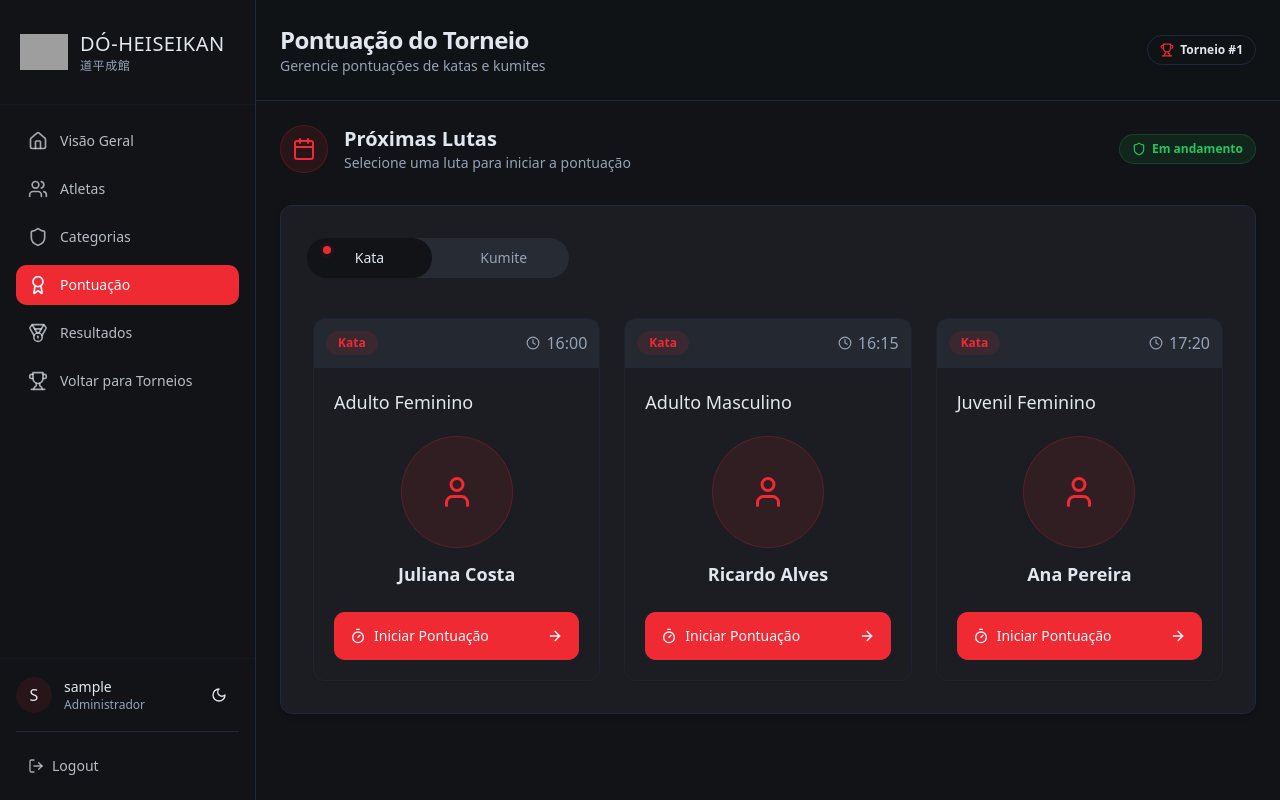
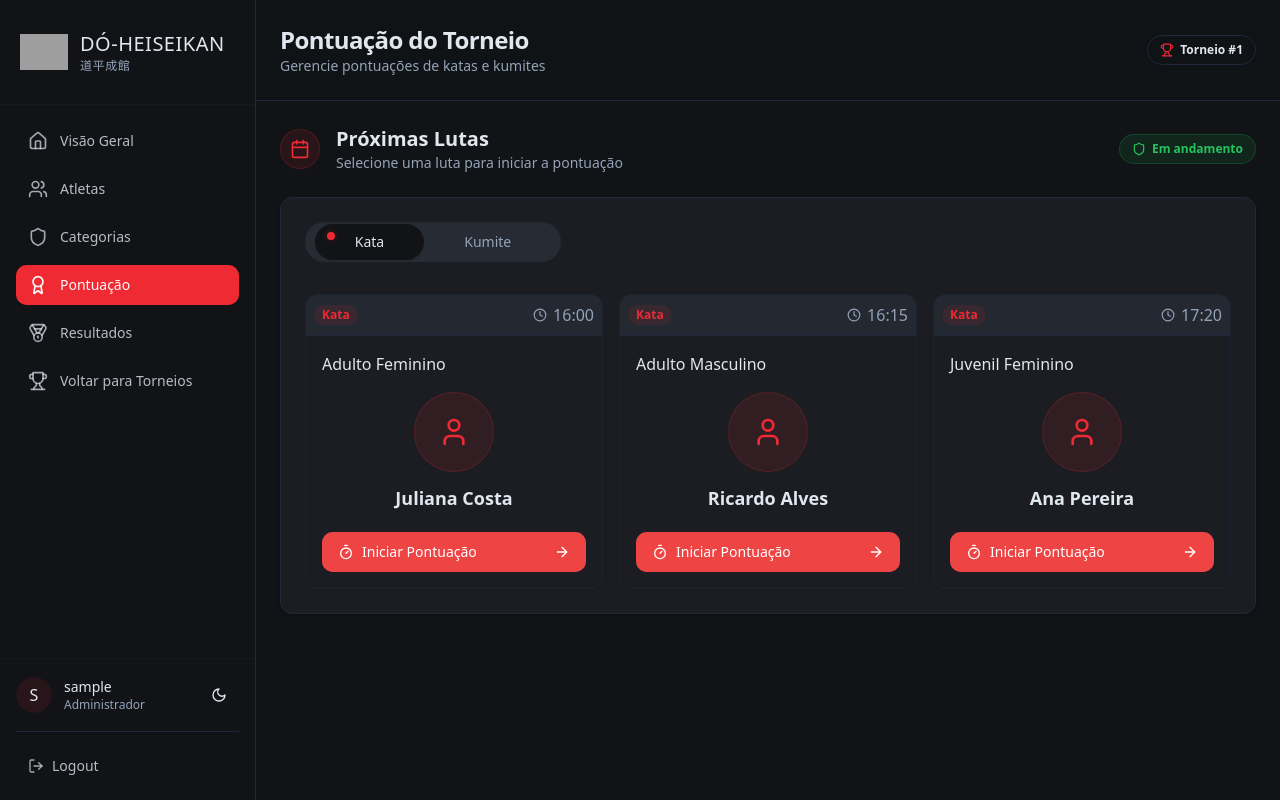
Before and after one commit to xaexae-ne-pae/sistema-karate-do-heiseikan, a React (Vite) app: page /torneios/1/pontuacao in a window 1280 px wide. Built offline with nearby package versions, Linux system fonts and the light colour scheme; sample sign-in values are in the browser's storage; grey boxes are pictures that could not be loaded.

Commit message:
Fix: Reduce avatar size in match cards
Reduce the size of the user avatar and its background in the match cards to match the design in the provided image.

```diff
--- a/src/components/MatchCard.tsx
+++ b/src/components/MatchCard.tsx
@@ -1,6 +1,6 @@
 
 import { useState } from "react";
-import { Clock, Info, MapPin } from "lucide-react";
+import { Clock, Info, MapPin, Timer } from "lucide-react";
 import { Button } from "./ui/button";
 import { Card } from "./ui/card";
 import { MatchDetails } from "./MatchDetails";
--- a/src/pages/TournamentScoring.tsx
+++ b/src/pages/TournamentScoring.tsx
@@ -797,10 +797,10 @@ const TournamentScoring = () => {
 
         <main className="flex-1 p-6 overflow-auto bg-background">
           <div className="w-full max-w-6xl mx-auto">
-            <div className="flex items-center justify-between mb-8">
+            <div className="flex items-center justify-between mb-6">
               <div className="flex items-center gap-4">
-                <div className="w-12 h-12 rounded-full bg-primary/10 flex items-center justify-center border border-primary/20">
-                  <Calendar className="h-6 w-6 text-primary" />
+                <div className="w-10 h-10 rounded-full bg-primary/10 flex items-center justify-center border border-primary/20">
+                  <Calendar className="h-5 w-5 text-primary" />
                 </div>
                 <div>
                   <h2 className="text-xl font-semibold">Próximas Lutas</h2>
@@ -814,20 +814,20 @@ const TournamentScoring = () => {
               </Badge>
             </div>
 
-            <div className="bg-card rounded-xl p-8 shadow-md border border-border">
+            <div className="bg-card rounded-xl p-6 shadow-md border border-border">
               <Tabs
                 defaultValue="kata"
                 value={activeTab}
                 onValueChange={setActiveTab}
                 className="w-full"
               >
-                <TabsList className="bg-muted mb-8 p-1 w-64 rounded-full inline-flex">
+                <TabsList className="bg-muted mb-6 p-1 w-64 rounded-full inline-flex">
                   <TabsTrigger
                     value="kata"
-                    className="relative text-sm rounded-full font-medium py-2.5 px-12 transition-all duration-300"
+                    className="relative text-sm rounded-full font-medium py-2 px-10 transition-all duration-300"
                   >
                     {activeTab === "kata" && (
-                      <span className="absolute top-2 left-4 flex h-2 w-2">
+                      <span className="absolute top-2 left-3 flex h-2 w-2">
                         <span className="animate-ping absolute inline-flex h-full w-full rounded-full bg-primary opacity-75"></span>
                         <span className="relative inline-flex rounded-full h-2 w-2 bg-primary"></span>
                       </span>
@@ -836,10 +836,10 @@ const TournamentScoring = () => {
                   </TabsTrigger>
                   <TabsTrigger
                     value="kumite"
-                    className="relative text-sm rounded-full font-medium py-2.5 px-12 transition-all duration-300"
+                    className="relative text-sm rounded-full font-medium py-2 px-10 transition-all duration-300"
                   >
                     {activeTab === "kumite" && (
-                      <span className="absolute top-2 left-4 flex h-2 w-2">
+                      <span className="absolute top-2 left-3 flex h-2 w-2">
                         <span className="animate-ping absolute inline-flex h-full w-full rounded-full bg-primary opacity-75"></span>
                         <span className="relative inline-flex rounded-full h-2 w-2 bg-primary"></span>
                       </span>
@@ -852,14 +852,14 @@ const TournamentScoring = () => {
                   value="kata"
                   className="w-full animate-fade-in transition-all duration-500 ease-in-out"
                 >
-                  <div className="grid grid-cols-1 md:grid-cols-2 lg:grid-cols-3 gap-6">
+                  <div className="grid grid-cols-1 md:grid-cols-2 lg:grid-cols-3 gap-4">
                     {kataMatches.map((match) => (
                       <Card
                         key={match.id}
                         className="overflow-hidden shadow-sm border border-border/60 transition-all duration-200 hover:shadow-md hover:border-primary/20"
                       >
-                        <div className="bg-muted/80 p-3 border-b border-border flex justify-between items-center">
-                          <Badge className="px-3 py-1 rounded-full bg-primary/10 text-primary border-primary/20">
+                        <div className="bg-muted/80 p-2 border-b border-border flex justify-between items-center">
+                          <Badge className="px-2 py-0.5 rounded-full bg-primary/10 text-primary border-primary/20 text-xs">
                             Kata
                           </Badge>
                           <div className="flex items-center gap-1.5 text-muted-foreground">
@@ -867,21 +867,21 @@ const TournamentScoring = () => {
                             {match.time}
                           </div>
                         </div>
-                        <div className="p-5">
-                          <h3 className="font-medium text-lg mb-5">{match.category}</h3>
-                          <div className="flex flex-col items-center justify-center mb-6">
-                            <div className="bg-primary/10 rounded-full w-28 h-28 flex items-center justify-center mb-3 border border-primary/20">
-                              <User className="h-9 w-9 text-primary" />
+                        <div className="p-4">
+                          <h3 className="font-medium text-base mb-4">{match.category}</h3>
+                          <div className="flex flex-col items-center justify-center mb-5">
+                            <div className="bg-primary/10 rounded-full w-20 h-20 flex items-center justify-center mb-3 border border-primary/20">
+                              <User className="h-8 w-8 text-primary" />
                             </div>
                             <h3 className="font-semibold text-lg">{match.athlete1}</h3>
                           </div>
                           <Button
                             onClick={() => handleStartMatch(match)}
-                            className="w-full gap-2 bg-primary hover:bg-primary/90 text-primary-foreground py-6 transition-all duration-300"
+                            className="w-full gap-2 bg-red-500 hover:bg-red-600 text-white py-5 transition-all duration-300"
                           >
-                            <Timer className="h-5 w-5" />
+                            <Timer className="h-4 w-4" />
                             Iniciar Pontuação
-                            <ArrowRight className="h-4 w-4 ml-auto" />
+                            <ArrowRight className="h-3.5 w-3.5 ml-auto" />
                           </Button>
                         </div>
                       </Card>
@@ -893,14 +893,14 @@ const TournamentScoring = () => {
                   value="kumite"
                   className="w-full animate-fade-in transition-all duration-500 ease-in-out"
                 >
-                  <div className="grid grid-cols-1 md:grid-cols-2 lg:grid-cols-3 gap-6">
+                  <div className="grid grid-cols-1 md:grid-cols-2 lg:grid-cols-3 gap-4">
                     {kumiteMatches.map((match) => (
                       <Card
                         key={match.id}
                         className="overflow-hidden shadow-sm border border-border/60 transition-all duration-200 hover:shadow-md hover:border-primary/20"
                       >
-                        <div className="bg-muted/80 p-3 border-b border-border flex justify-between items-center">
-                          <Badge className="px-3 py-1 rounded-full bg-primary/10 text-primary border-primary/20">
+                        <div className="bg-muted/80 p-2 border-b border-border flex justify-between items-center">
+                          <Badge className="px-2 py-0.5 rounded-full bg-primary/10 text-primary border-primary/20 text-xs">
                             Kumite
                           </Badge>
                           <div className="flex items-center gap-1.5 text-muted-foreground">
@@ -908,34 +908,34 @@ const TournamentScoring = () => {
                             {match.time}
                           </div>
                         </div>
-                        <div className="p-5">
-                          <h3 className="font-medium text-lg mb-4">{match.category}</h3>
-                          <div className="flex items-center justify-between mb-6">
+                        <div className="p-4">
+                          <h3 className="font-medium text-base mb-3">{match.category}</h3>
+                          <div className="flex items-center justify-between mb-5">
                             <div className="flex flex-col items-center">
-                              <div className="bg-primary/10 rounded-full w-24 h-24 flex items-center justify-center mb-2 border border-primary/20">
-                                <User className="h-7 w-7 text-primary" />
+                              <div className="bg-primary/10 rounded-full w-16 h-16 flex items-center justify-center mb-2 border border-primary/20">
+                                <User className="h-6 w-6 text-primary" />
                               </div>
                               <span className="text-sm font-medium">{match.athlete1}</span>
                             </div>
 
-                            <div className="bg-muted rounded-full h-8 w-8 flex items-center justify-center">
+                            <div className="bg-muted rounded-full h-7 w-7 flex items-center justify-center">
                               <span className="font-bold text-xs">VS</span>
                             </div>
 
                             <div className="flex flex-col items-center">
-                              <div className="bg-primary/10 rounded-full w-24 h-24 flex items-center justify-center mb-2 border border-primary/20">
-                                <User className="h-7 w-7 text-primary" />
+                              <div className="bg-primary/10 rounded-full w-16 h-16 flex items-center justify-center mb-2 border border-primary/20">
+                                <User className="h-6 w-6 text-primary" />
                               </div>
                               <span className="text-sm font-medium">{match.athlete2}</span>
                             </div>
                           </div>
                           <Button
                             onClick={() => handleStartMatch(match)}
-                            className="w-full gap-2 bg-primary hover:bg-primary/90 text-primary-foreground py-6 transition-all duration-300"
+                            className="w-full gap-2 bg-red-500 hover:bg-red-600 text-white py-5 transition-all duration-300"
                           >
-                            <Timer className="h-5 w-5" />
+                            <Timer className="h-4 w-4" />
                             Iniciar Pontuação
-                            <ArrowRight className="h-4 w-4 ml-auto" />
+                            <ArrowRight className="h-3.5 w-3.5 ml-auto" />
                           </Button>
                         </div>
                       </Card>
```
